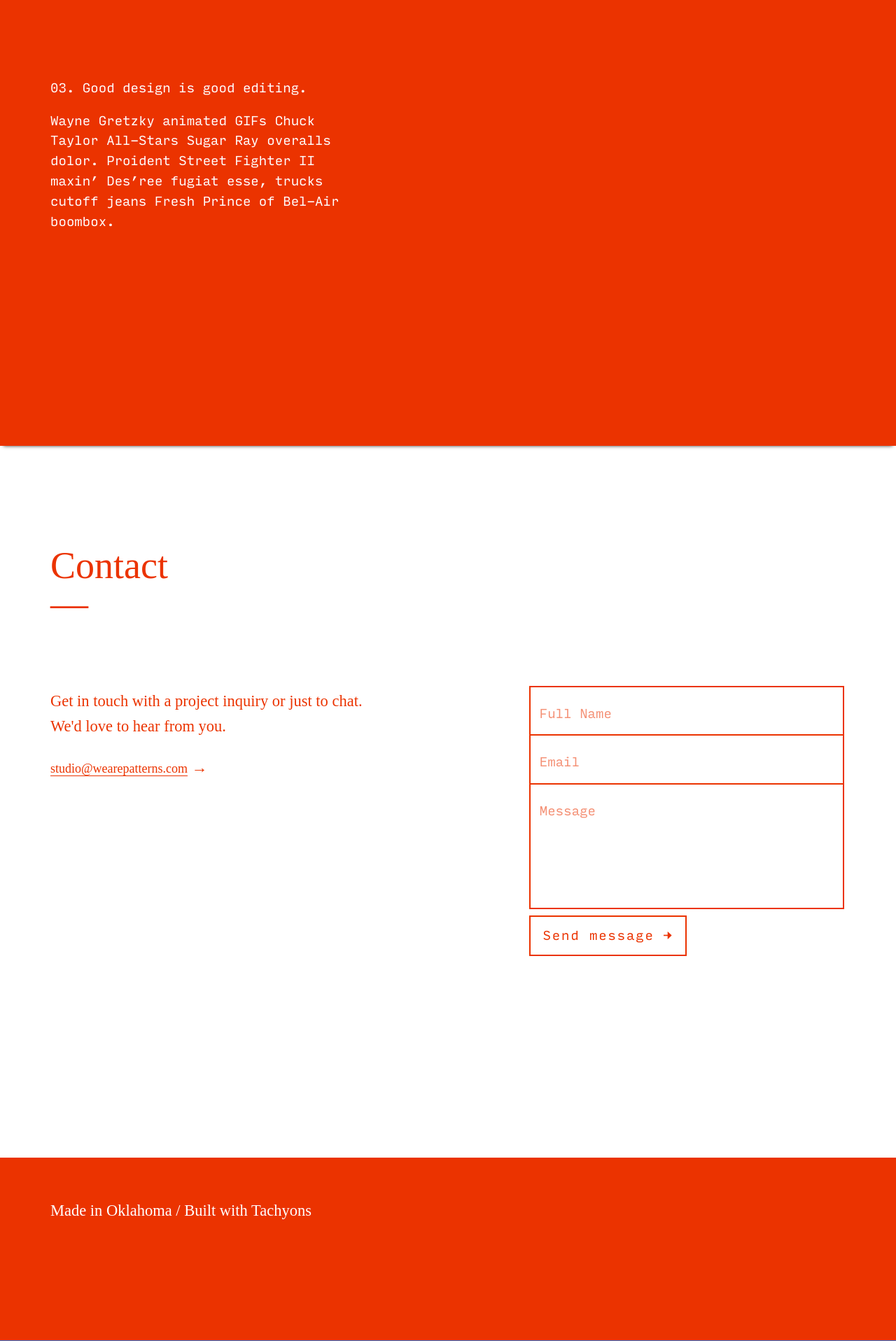
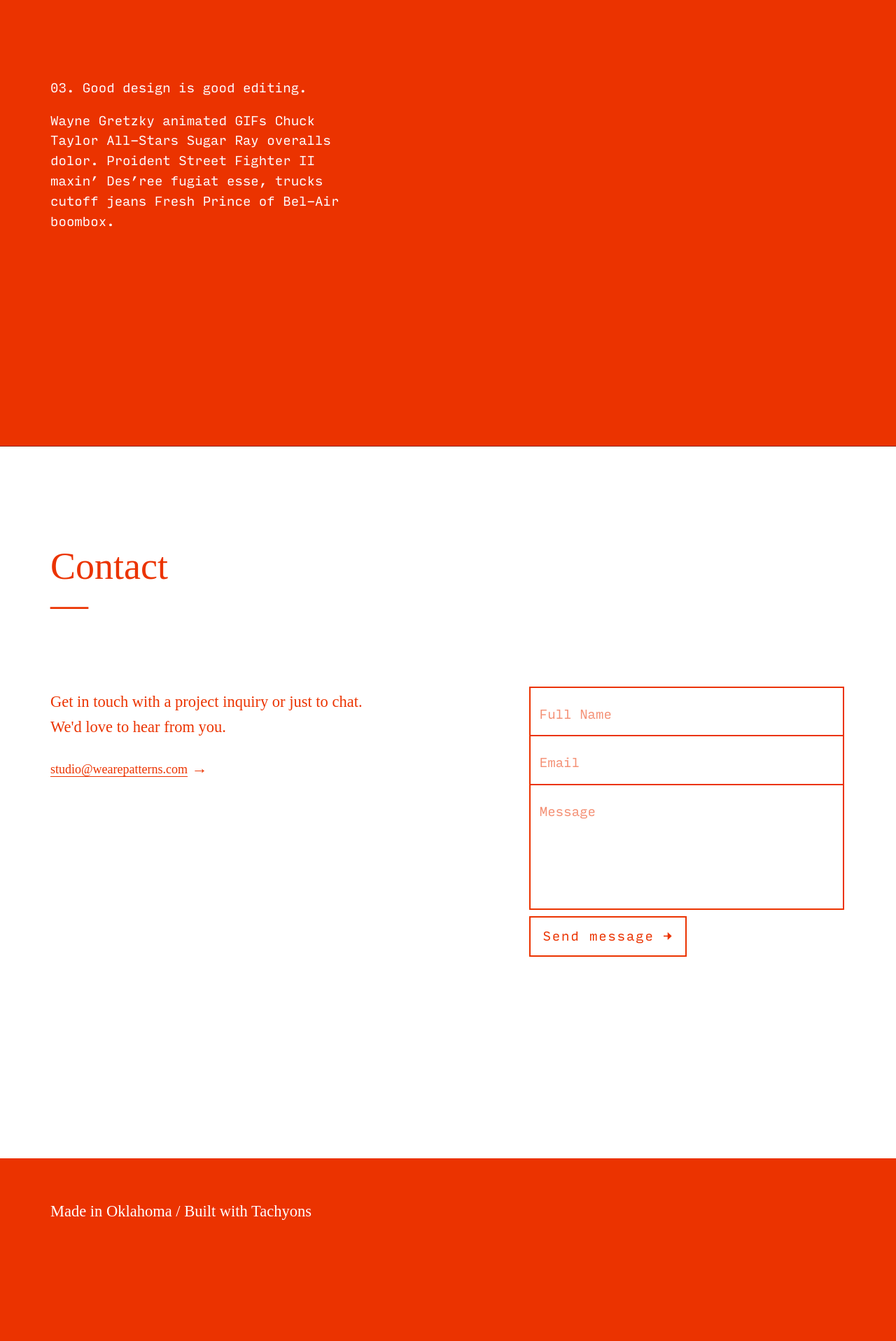
Before and after one commit to wearepatterns/wearepatterns.github.io, a Jekyll site: the page built from index.markdown, in a window 1280 px wide. Shown: the part 1162-3078 px from the top of the page at 70% size. Built offline with Jekyll 4.4.1, drawn with Linux system fonts in a browser that asks for light colours.

Commit message:
Update new.html

```diff
--- a/_layouts/new.html
+++ b/_layouts/new.html
@@ -54,13 +54,13 @@
 </head>
 
 <body class="fw4 bg-blue" style="font-family:'p22-underground';">
-    <header class="bg-white newred ph3 ph4-ns ph5-l relative shadow">
-        <img class="pt4 pt5-l mt0 mb4 mb5-l w2 w3-l" style="widdth:63px;" src="/hand3.svg">
+    <header class="bg-white newred ph3 ph4-ns ph5-l relative">
+        <img class="pt4 pt5-l mt0 mb4 mb5-l w2 w3-l" src="/hand3.svg">
         <!--<p class="pt3 pt5-l mt0 mb5 mb6-l f2 f-subheadline-l lh-solid fw3">&#9997;</p>-->
         <h1 class="pb5 pb6-l mb0 f3 f2-ns f1-l lh-title measure-narrow normal">{{ page['description'] }}</h1>
     </header>
     <main>
-        <section class="bg-newred white ph3 ph4-ns ph5-l pb6 pb7-l f5 lh-copy relative shadow">
+        <section class="bg-newred white ph3 ph4-ns ph5-l pb6 pb7-l f5 lh-copy relative bb b--black-40">
             <h1 class="pt5 pt6-l pb0 pb4 mt0 f3 f2-ns f1-l normal lh-solid">Principles
             <br>&mdash;</h1>
             <div class="flex-ns flex-wrap-ns justify-between-ns input-mono fw3" style="max-width:80rem;">
```
